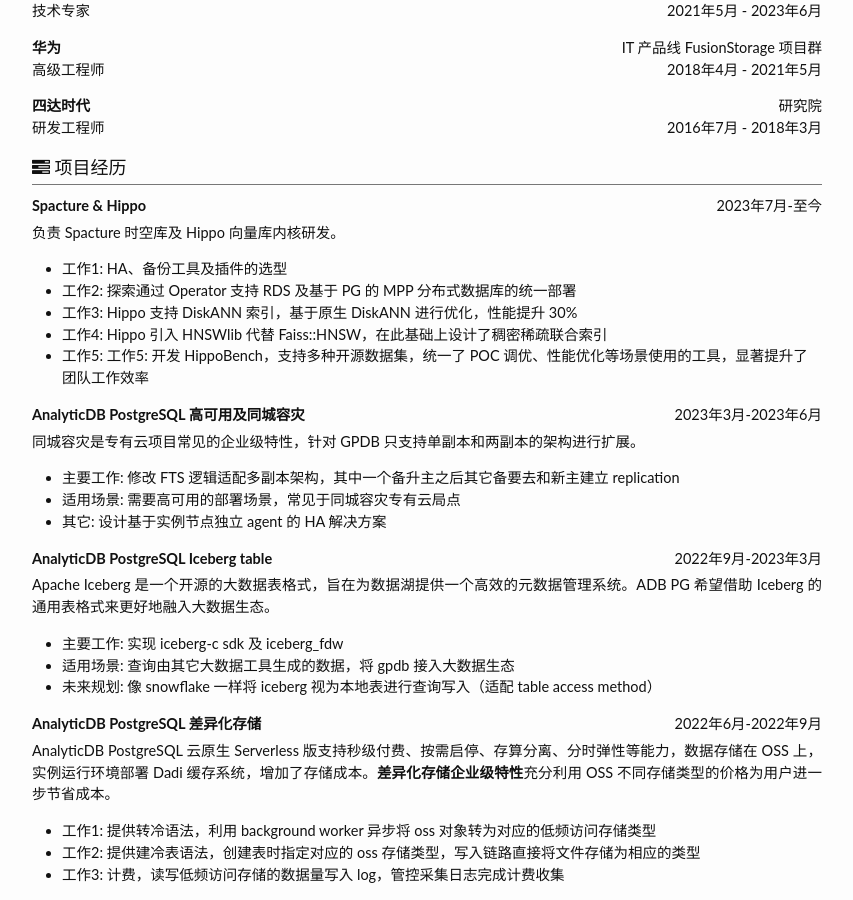
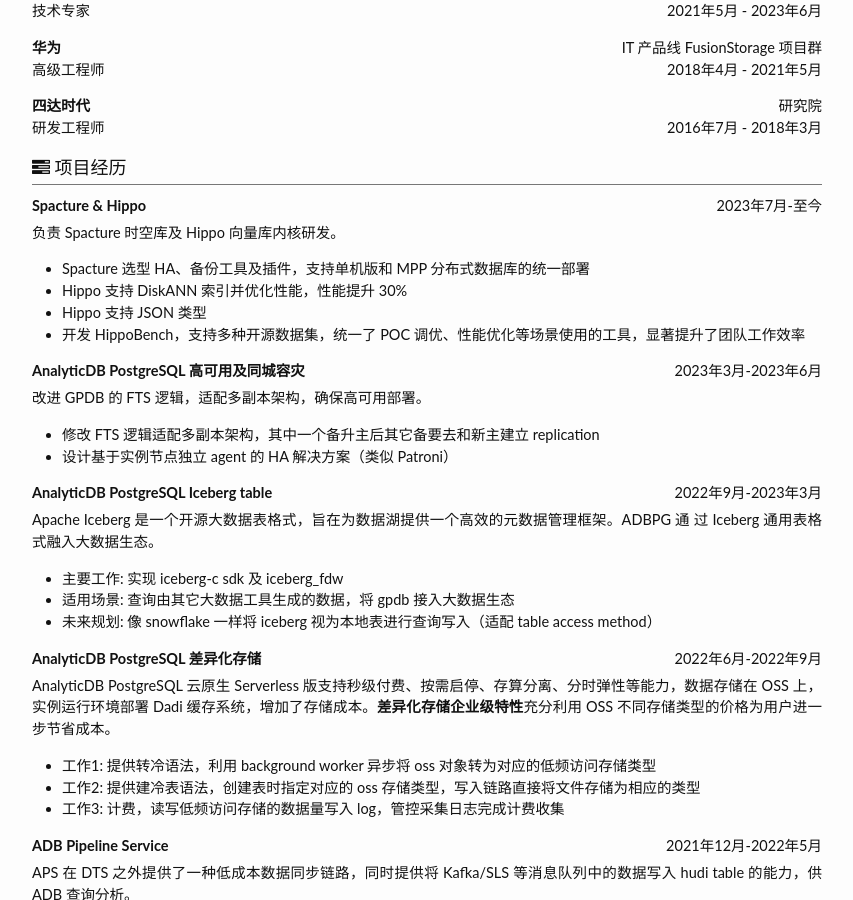
Before and after one commit to zhjwpku/zhjwpku.github.io, a Jekyll site: the page built from resume.html, in a window 1280 px wide and 900 px high, scrolled down 540 px. Shown: the whole window, without its empty margins (213-1066 px from the left). Built offline with Jekyll 4.4.1, drawn with Linux system fonts in a browser that asks for light colours; comment, search, counter and statistics services are not loaded.

Commit message:
update resume
Signed-off-by: Zhao Junwang <zhjwpku@gmail.com>

```diff
--- a/resume.html
+++ b/resume.html
@@ -66,24 +66,21 @@
       <div><strong>Spacture & Hippo</strong><span style="float:right">2023年7月-至今</span></div>
       <p style="margin-top: 5px;">负责 Spacture 时空库及 Hippo 向量库内核研发。</p>
       <ul>
-        <li>工作1: HA、备份工具及插件的选型</li>
-        <li>工作2: 探索通过 Operator 支持 RDS 及基于 PG 的 MPP 分布式数据库的统一部署</li>
-        <li>工作3: Hippo 支持 DiskANN 索引，基于原生 DiskANN 进行优化，性能提升 30%</li>
-        <li>工作4: Hippo 引入 HNSWlib 代替 Faiss::HNSW，在此基础上设计了稠密稀疏联合索引</li>
-        <li>工作5: 工作5: 开发 HippoBench，支持多种开源数据集，统一了 POC 调优、性能优化等场景使用的工具，显著提升了团队工作效率</li>
+        <li>Spacture 选型 HA、备份工具及插件，支持单机版和 MPP 分布式数据库的统一部署</li>
+        <li>Hippo 支持 DiskANN 索引并优化性能，性能提升 30%</li>
+        <li>Hippo 支持 JSON 类型</li>
+        <li>开发 HippoBench，支持多种开源数据集，统一了 POC 调优、性能优化等场景使用的工具，显著提升了团队工作效率</li>
       </ul>
 
       <div><strong>AnalyticDB PostgreSQL 高可用及同城容灾</strong><span style="float:right">2023年3月-2023年6月</span></div>
-      <p style="margin-top: 5px;">同城容灾是专有云项目常见的企业级特性，针对 GPDB 只支持单副本和两副本的架构进行扩展。</p>
+      <p style="margin-top: 5px;">改进 GPDB 的 FTS 逻辑，适配多副本架构，确保高可用部署。</p>
       <ul>
-        <li>主要工作: 修改 FTS 逻辑适配多副本架构，其中一个备升主之后其它备要去和新主建立 replication</li>
-        <li>适用场景: 需要高可用的部署场景，常见于同城容灾专有云局点</li>
-        <li>其它: 设计基于实例节点独立 agent 的 HA 解决方案</li>
+        <li>修改 FTS 逻辑适配多副本架构，其中一个备升主后其它备要去和新主建立 replication</li>
+        <li>设计基于实例节点独立 agent 的 HA 解决方案（类似 Patroni）</li>
       </ul>
 
       <div><strong>AnalyticDB PostgreSQL Iceberg table</strong><span style="float:right">2022年9月-2023年3月</span></div>
-      <p style="margin-top: 5px;">Apache Iceberg 是一个开源的大数据表格式，旨在为数据湖提供一个高效的元数据管理系统。ADB PG 希望借助 Iceberg
-        的通用表格式来更好地融入大数据生态。</p>
+      <p style="margin-top: 5px;">Apache Iceberg 是一个开源大数据表格式，旨在为数据湖提供一个高效的元数据管理框架。ADBPG 通 过 Iceberg 通用表格式融入大数据生态。</p>
       <ul>
         <li>主要工作: 实现 iceberg-c sdk 及 iceberg_fdw</li>
         <li>适用场景: 查询由其它大数据工具生成的数据，将 gpdb 接入大数据生态</li>
```
Also changed, not shown: other parts of resume.html (+1 -0 lines), 2 other files.
